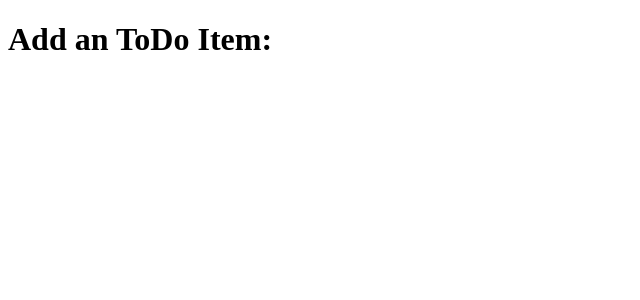
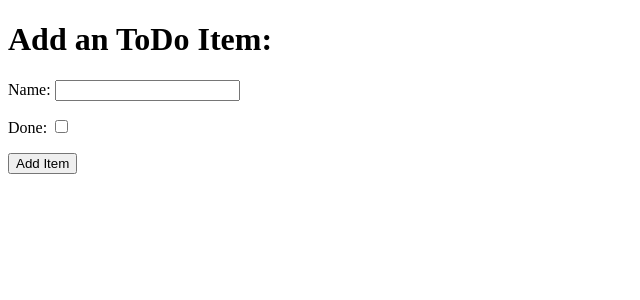
Before and after one commit to Maximiliane-K/hello-django-walkthrough, a Django app: page /add in a window 1280 px wide. Shown: the top 300 px of the page, without its empty margins (0-640 px from the left). Run offline with Django 3.2, Linux system fonts and the light colour scheme.

Commit message:
Add form element to add_item.html to create a new item

```diff
--- a/todo/templates/todo/add_item.html
+++ b/todo/templates/todo/add_item.html
@@ -7,6 +7,24 @@
     </head>
     <body>
         <h1>Add an ToDo Item:</h1>
+        <form method="Post" action="add">
+            <div>
+                <p>
+                    <label for="id_name">Name: </label>
+                    <input type="text" id="id_name" name="item_name">
+                </p>
+            </div>
+            <div>
+                <label for="id_done">Done: </label>
+                <input type="checkbox" id="id_done" name="done">
+            </div>
+            <div>
+                <p>
+                    <button type="submit">Add Item</button>
+                </p>
+            </div>
+
+        </form>
 
     </body>
     </html>
```
